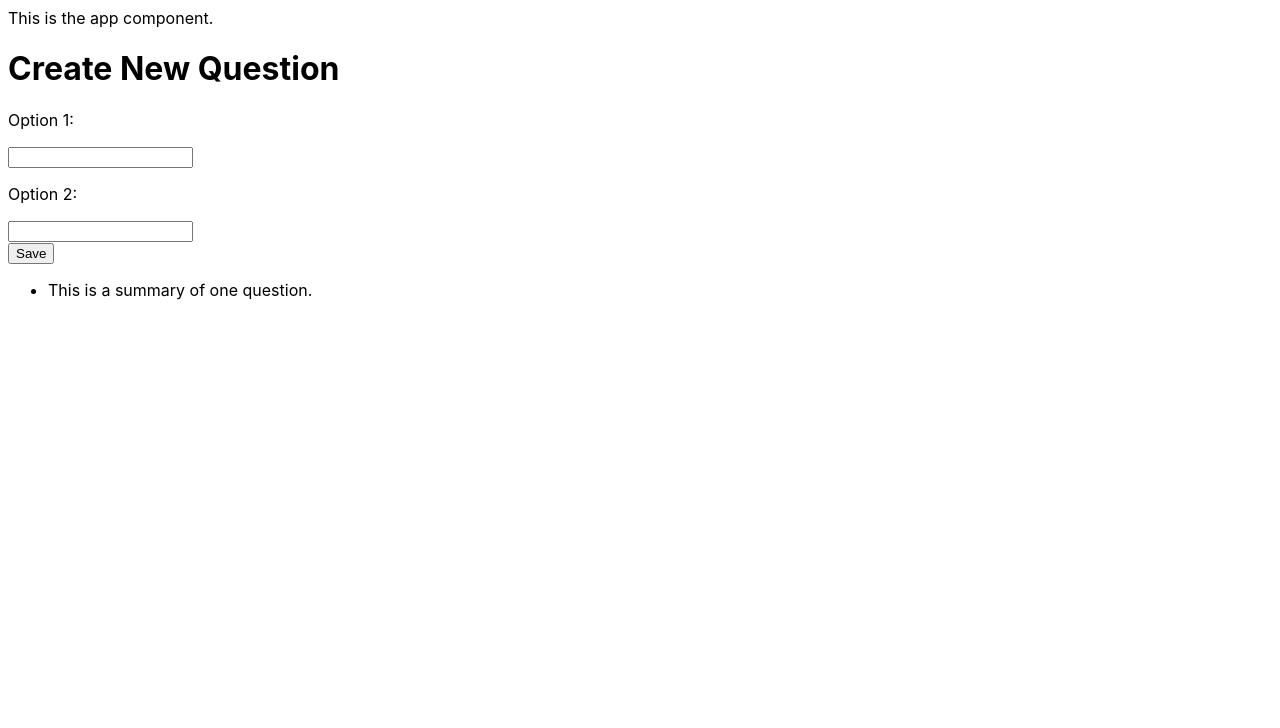
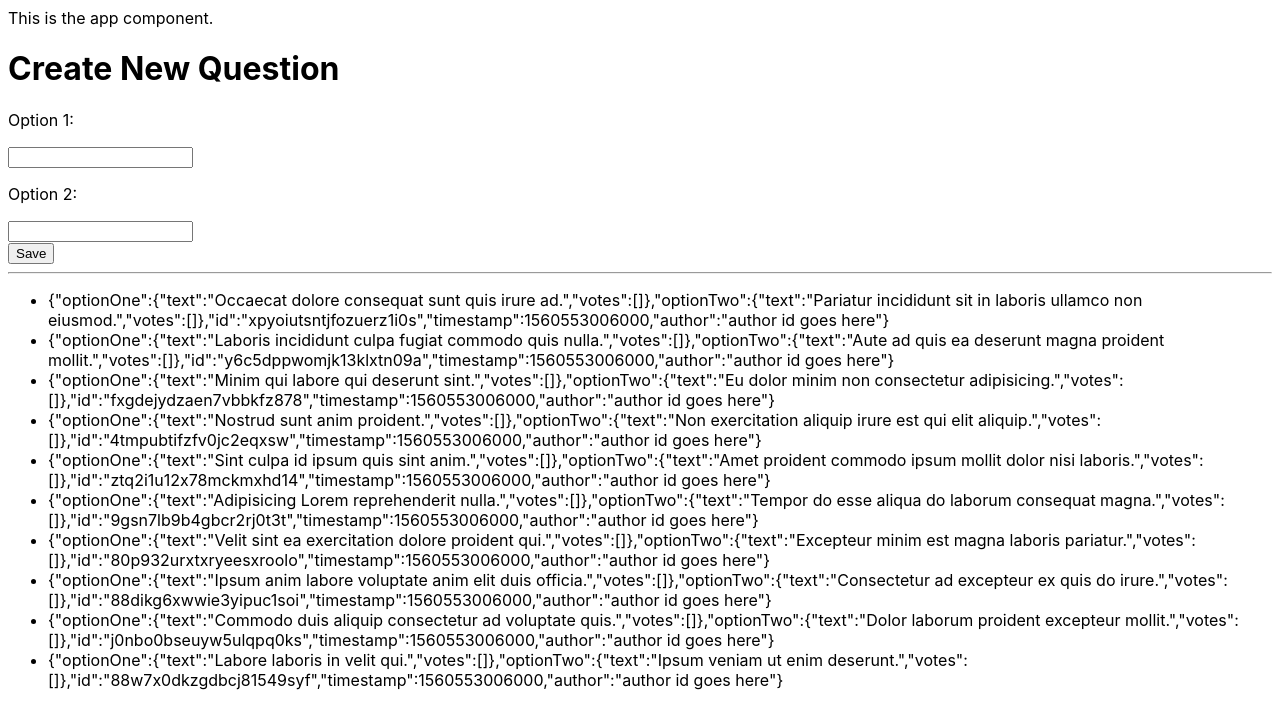
Before and after one commit to jhgilbert/would_you_rather, a React (Create React App) app: page / in a window 1280 px wide. Shown: the top 728 px of the page. Built offline with nearby package versions, Linux system fonts and the light colour scheme.

Commit message:
feat: Connect question display components to the relevant state

```diff
--- a/src/components/App.js
+++ b/src/components/App.js
@@ -40,6 +40,7 @@ class App extends Component {
       <div className="App">
         This is the app component.
         <NewQuestion />
+        <hr />
         <QuestionList />
       </div>
     )
--- a/src/components/QuestionList.js
+++ b/src/components/QuestionList.js
@@ -6,10 +6,22 @@ class QuestionList extends Component {
   render() {
     return (
       <ul>
-        <li><QuestionPreview /></li>
+        {this.props.questionIds.map((id) => (
+          <li key={id}>
+            <QuestionPreview id={id} />
+          </li>
+        ))}
       </ul>
     )
   }
 }
 
-export default QuestionList
+// skipping authed user for now
+function mapStateToProps( { questions } ) {
+  return {
+    questionIds: Object.keys(questions)
+      .sort((a,b) => questions[b].timestamp - questions[a].timestamp)
+  }
+}
+
+export default connect(mapStateToProps)(QuestionList)
--- a/src/components/QuestionPreview.js
+++ b/src/components/QuestionPreview.js
@@ -3,10 +3,21 @@ import { connect } from 'react-redux'
 
 class QuestionPreview extends Component {
   render() {
+    const { question } = this.props
+
     return (
-      <div>This is a summary of one question.</div>
+      <div>{JSON.stringify(question)}</div>
     )
   }
 }
 
-export default QuestionPreview
+// skipping the authed user for now
+function mapStateToProps({ questions }, { id }) {
+  const question = questions[id]
+
+  return {
+    question
+  }
+}
+
+export default connect(mapStateToProps)(QuestionPreview)
```
